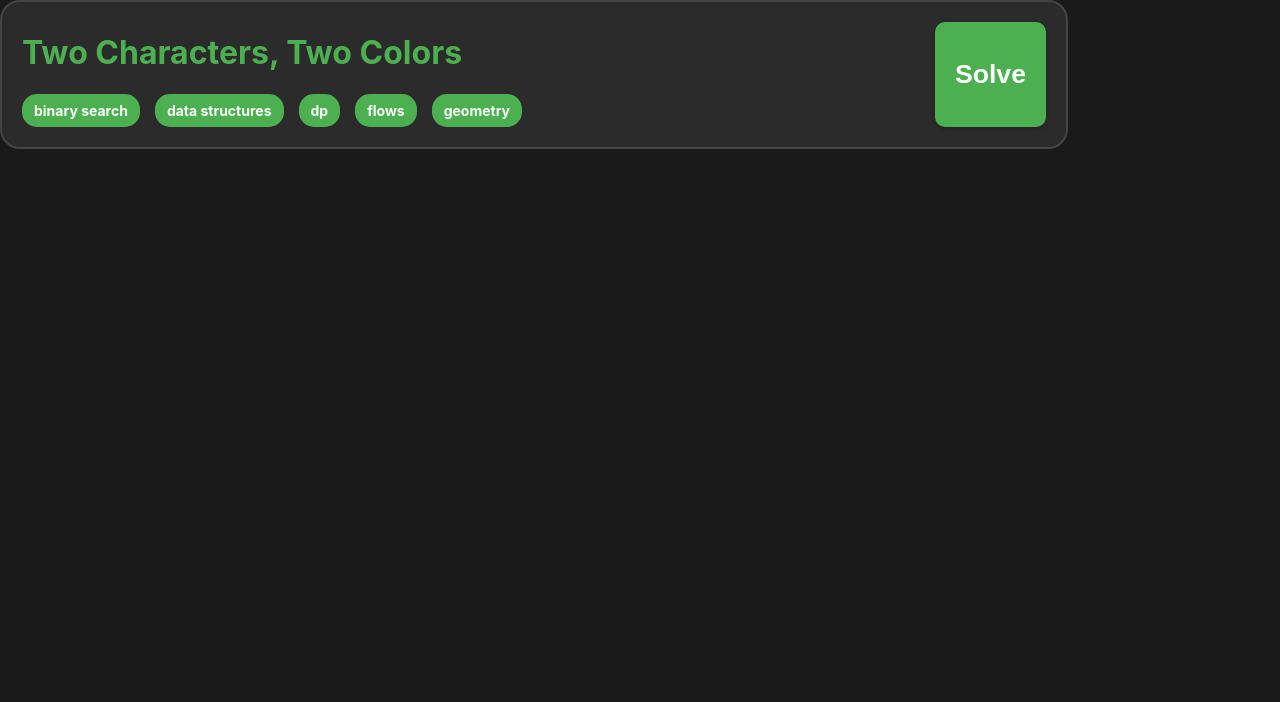
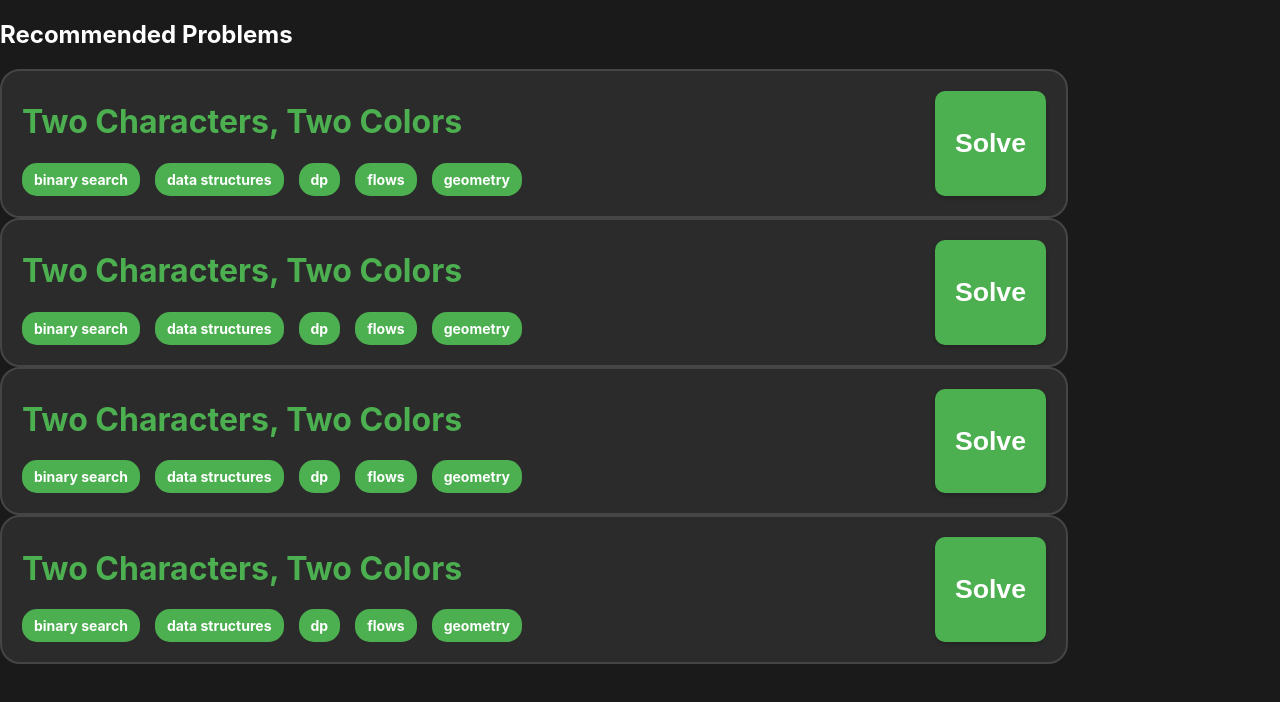
Before and after one commit to AmarUstavdic/cf-problem-recommender-client, a React (Create React App) app: page / in a window 1280 px wide. Shown: the top 702 px of the page. Built offline with nearby package versions, Linux system fonts and the light colour scheme.

Commit message:
scratch for the recommended problems page

```diff
--- a/package.json
+++ b/package.json
@@ -8,6 +8,7 @@
     "@testing-library/user-event": "^13.5.0",
     "axios": "^1.6.2",
     "bootstrap": "^5.3.2",
+    "prop-types": "^15.8.1",
     "react": "^18.2.0",
     "react-dom": "^18.2.0",
     "react-router-dom": "^6.20.1",
--- a/src/App.js
+++ b/src/App.js
@@ -1,8 +1,7 @@
 import React from 'react';
 import { BrowserRouter as Router, Route, Routes } from 'react-router-dom';
 import Login from "./components/Login";
-import ProblemCard from "./components/ProblemCard";
-
+import RecommendedProblemsPage from "./pages/RecommendedProblemsPage";
 
 // TODO: Figure out how to do redirecting to different pages, and restrict access to pages if not authenticated
 
@@ -28,7 +27,7 @@ function App() {
         <Router>
             <Routes>
                 <Route path="/" element={
-                    <ProblemCard/>
+                    <RecommendedProblemsPage/>
                 } />
                 <Route path="/login" element={<Login />} />
                 <Route path="/dashboard" element={<Dashboard />} />
--- a/src/pages/RecommendedProblemsPage.js
+++ b/src/pages/RecommendedProblemsPage.js
@@ -1,10 +1,29 @@
 import React from "react";
+import ProblemCard from "../components/ProblemCard";
 
 
 function RecommendedProblemsPage() {
     return(
         <div>
 
+
+            <div className="recommended-problems-container">
+                <h2>
+                    Recommended Problems
+                </h2>
+                <div className="problems-list">
+                    <ProblemCard/>
+                    <ProblemCard/>
+                    <ProblemCard/>
+                    <ProblemCard/>
+                </div>
+            </div>
+
+
+
+
+
+
         </div>
     );
 }
```
Also changed, not shown: 1 other file (tests, documents, lock files or other folders).
